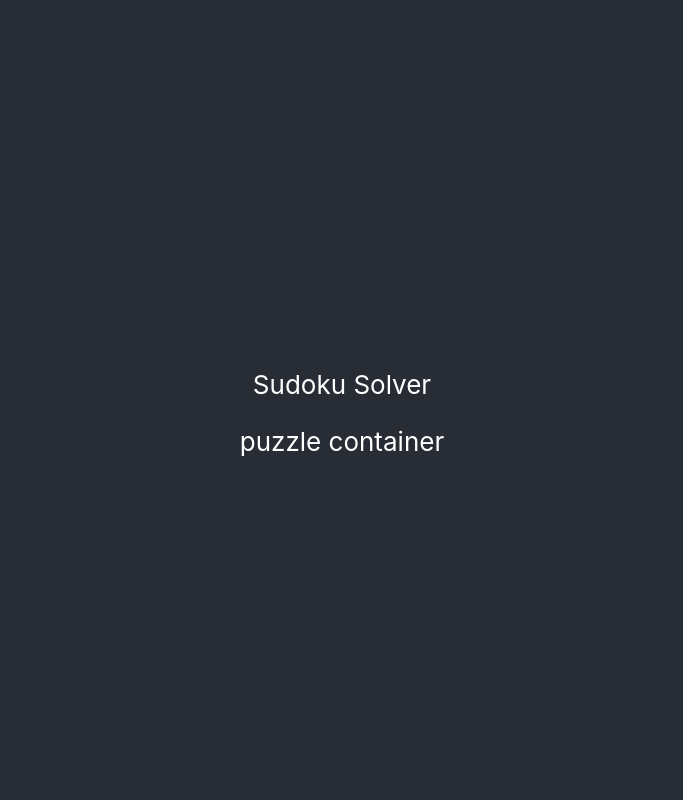
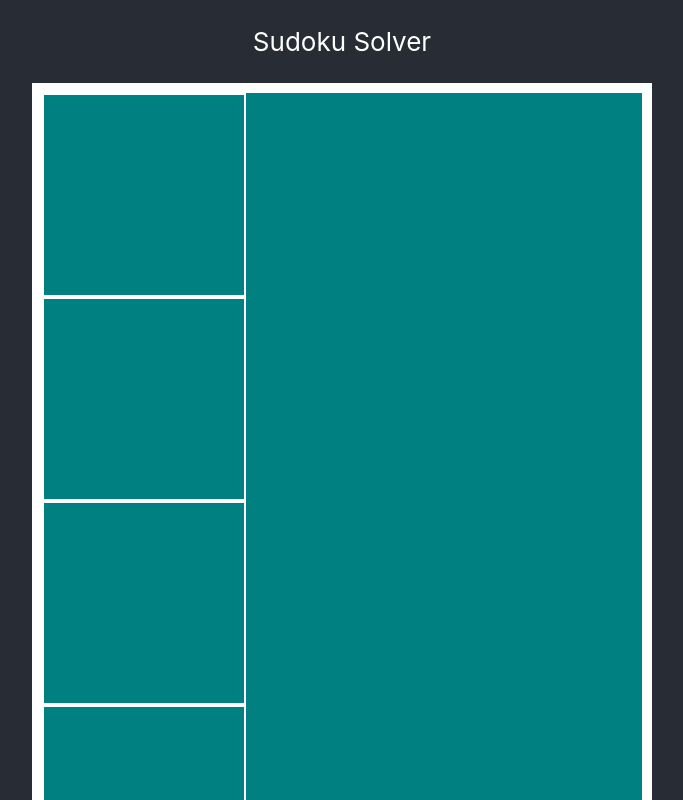
Before and after one commit to AliceMathews/sudoku-solver-react, a React (Create React App) app: page / in a window 1280 px wide. Shown: the top 800 px of the page, without its empty margins (298-981 px from the left). Built offline with nearby package versions, Linux system fonts and the light colour scheme.

Commit message:
building up puzzle components layout

```diff
--- a/public/index.html
+++ b/public/index.html
@@ -3,6 +3,11 @@
   <head>
     <meta charset="utf-8" />
     <link rel="icon" href="%PUBLIC_URL%/favicon.ico" />
+    <link
+      rel="stylesheet"
+      href="https://fonts.googleapis.com/css?family=Roboto:300,400,500,700&display=swap"
+    />
+
     <meta name="viewport" content="width=device-width, initial-scale=1" />
     <meta name="theme-color" content="#000000" />
     <meta
--- a/src/components/Box.js
+++ b/src/components/Box.js
@@ -0,0 +1,5 @@
+import React from "react";
+
+export default function Box() {
+  return <div className="box" />;
+}
--- /dev/null
+++ b/src/components/Puzzle.css
@@ -0,0 +1,18 @@
+.container {
+  height: 600px;
+  width: 600px;
+  background-color: teal;
+  border-style: solid;
+  border-width: 10px;
+  border-color: white;
+  flex: content;
+  flex-direction: row;
+  flex-wrap: wrap;
+}
+
+.box {
+  height: 200px;
+  width: 200px;
+  border-style: solid;
+  border-width: 2px;
+}
--- a/src/components/Puzzle.js
+++ b/src/components/Puzzle.js
@@ -1,5 +1,20 @@
 import React from "react";
 
+import "./Puzzle.css";
+import Box from "./Box";
+
 export default function Puzzle() {
-  return <div>puzzle container</div>;
+  return (
+    <div className="container">
+      <Box />
+      <Box />
+      <Box />
+      <Box />
+      <Box />
+      <Box />
+      <Box />
+      <Box />
+      <Box />
+    </div>
+  );
 }
```
